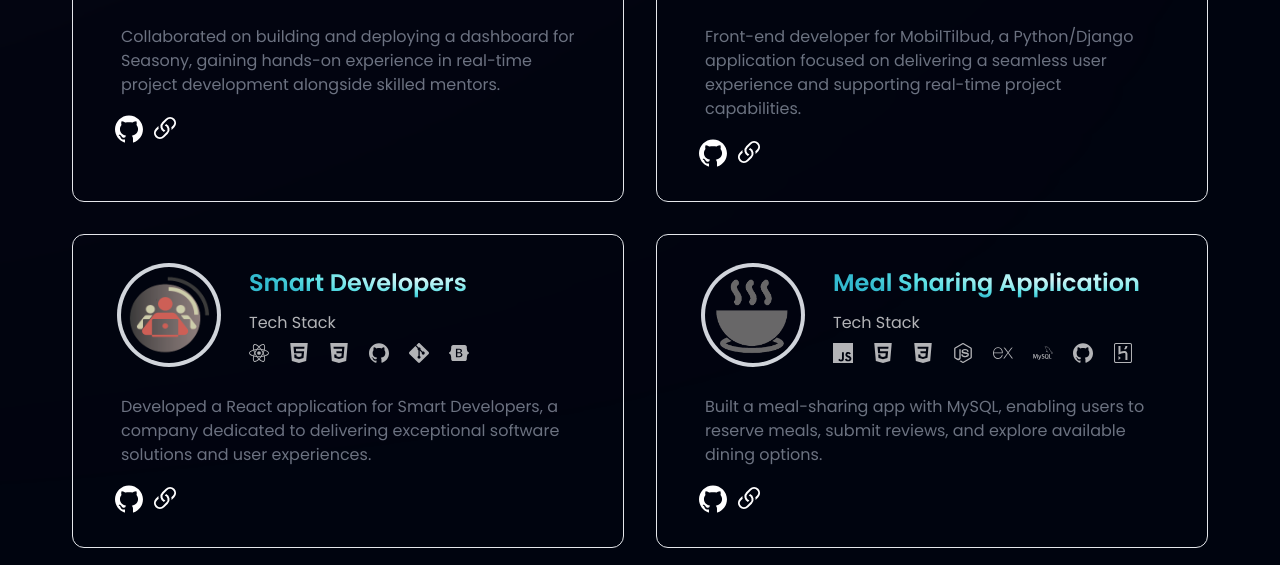
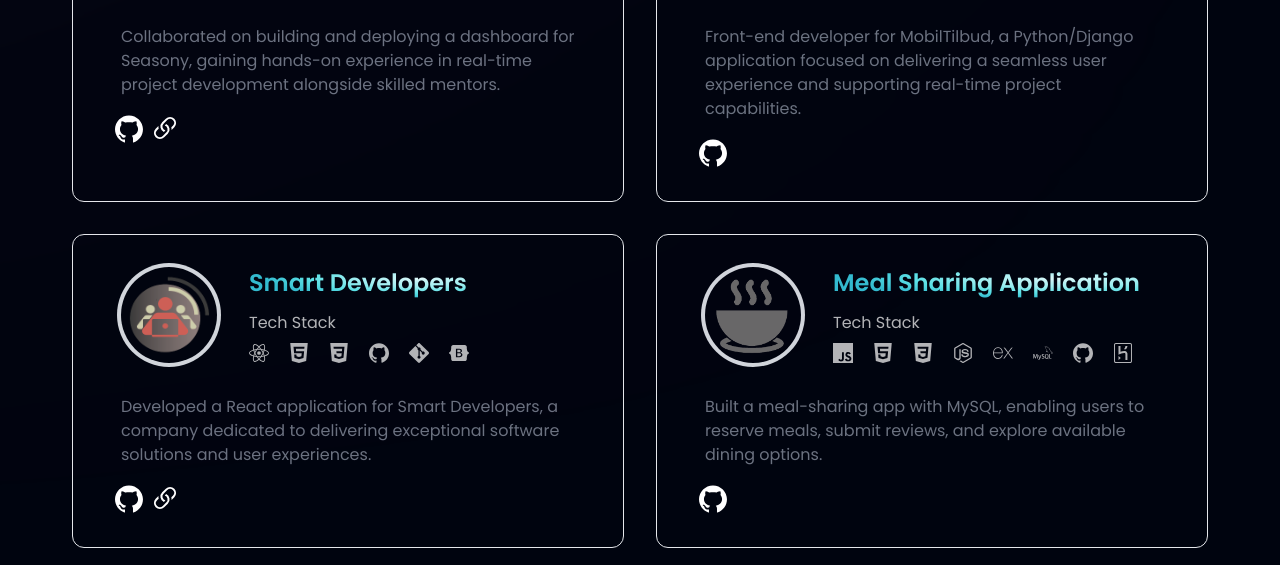
Before and after one commit to amjadiftikhar/personal-portfolio, a React (Vite) app: page / in a window 1280 px wide. Shown: the part 3600-4165 px from the top of the page. Built offline with nearby package versions, Linux system fonts and the light colour scheme.

Commit message:
links updated

```diff
--- a/package.json
+++ b/package.json
@@ -15,6 +15,7 @@
     "react-dom": "^18.2.0",
     "react-icons": "^4.4.0",
     "react-lottie-player": "1.5.4",
+    "react-use": "^17.5.1",
     "smoothscroll-polyfill": "^0.4.4"
   },
   "devDependencies": {
--- a/src/constants/index.js
+++ b/src/constants/index.js
@@ -492,7 +492,6 @@ export const projects = [
     id: "project-4",
     title: "MobilTilbud",
     github: "https://github.com/amjadiftikhar-zz/mobiletilbud",
-    link: "https://github.com/amjadiftikhar-zz/mobiletilbud",
     image: mobilTilbud,
     content:
       "Front-end developer for MobilTilbud, a Python/Django application focused on delivering a seamless user experience and supporting real-time project capabilities.",
@@ -569,7 +568,6 @@ export const projects = [
     id: "project-6",
     title: "Meal Sharing Application",
     github: "https://github.com/amjadiftikhar-zz/myProjects",
-    link: "https://github.com/amjadiftikhar-zz/myProjects",
     image: mealsharing,
     content:
       "Built a meal-sharing app with MySQL, enabling users to reserve meals, submit reviews, and explore available dining options.",
@@ -646,7 +644,6 @@ export const projects = [
     id: "project-8",
     title: "Github Lookup",
     github: "https://github.com/amjadiftikhar/github_users",
-    link: "https://github.com/amjadiftikhar/github_users",
     image: Github,
     content:
       "Created a React application for searching GitHub user information, utilizing React, TypeScript, and API integration.",
@@ -667,7 +664,6 @@ export const projects = [
     id: "project-9",
     title: "Movie Catalogue",
     github: "https://github.com/amjadiftikhar-zz/movie-app",
-    link: "https://github.com/amjadiftikhar-zz/movie-app",
     image: movieCatalog,
     content:
       "Developed a movie catalog app using the Star Wars API, showcasing movie and character data with JavaScript and React.",
```
Also changed, not shown: 1 other file (tests, documents, lock files or other folders).
